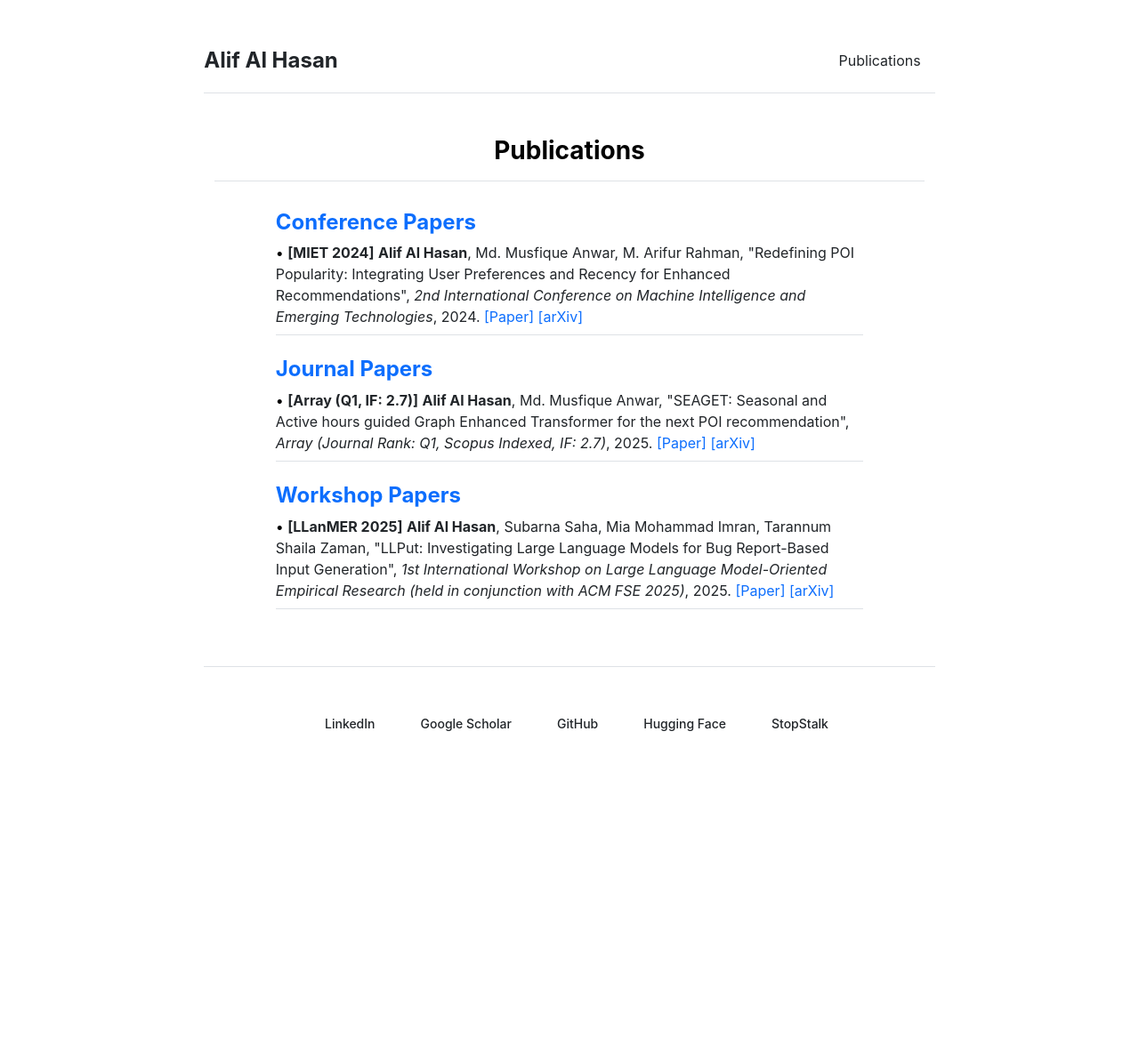
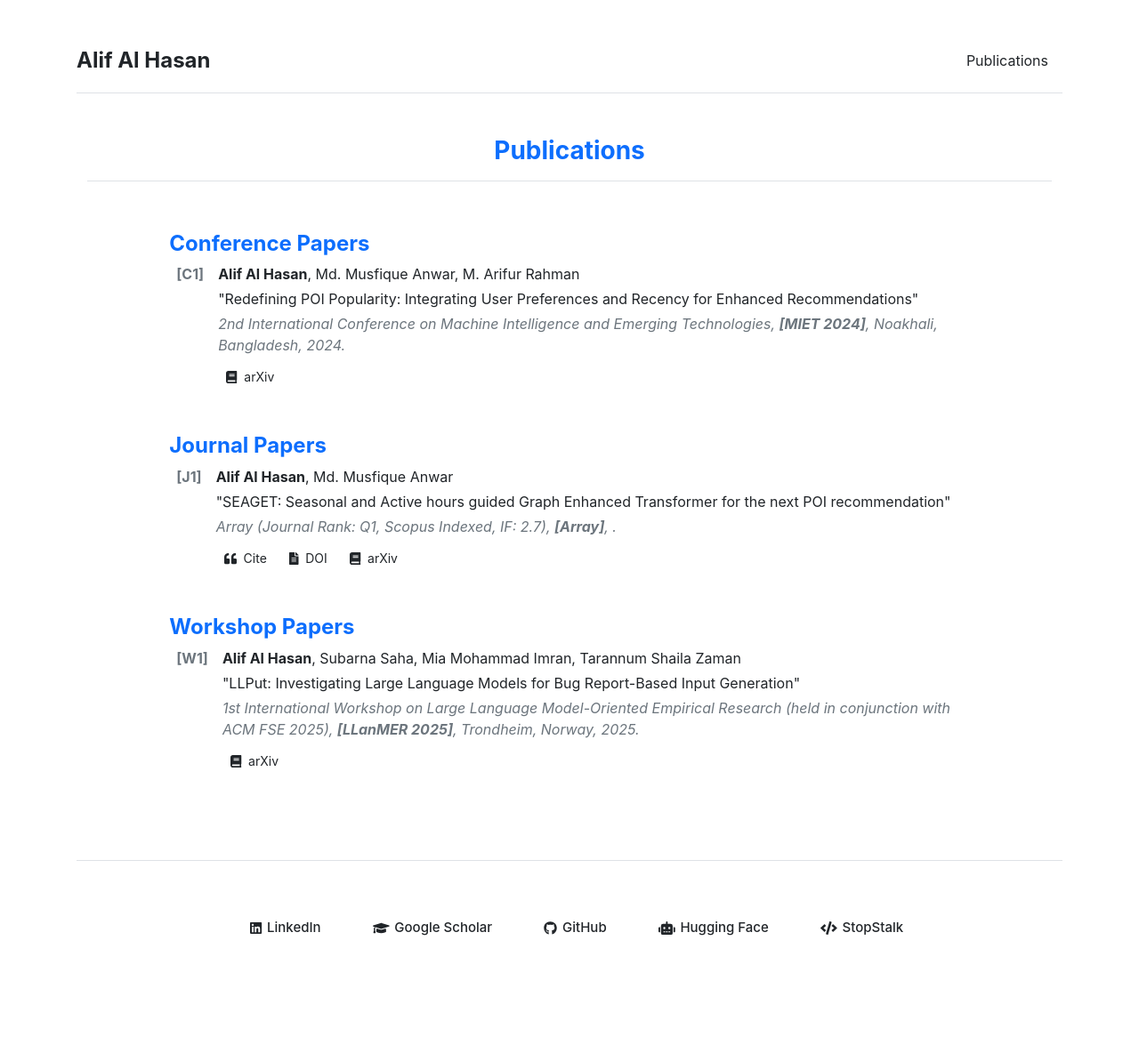
Before and after one commit to alifalhasan/alifalhasan.github.io, a Jekyll site: the page built from publications.md, in a window 1280 px wide. Shown: the whole page at 89% size. Built offline with Jekyll 4.4.1, drawn with Linux system fonts in a browser that asks for light colours; before the commit the page ends 925 px from its top, so only the background shows below that.

Commit message:
[Task] Major Update. [Description] This commit contains some major changes. [Author] @alifalhasan

```diff
--- a/_includes/footer.html
+++ b/_includes/footer.html
@@ -1,36 +1,14 @@
-<footer class="pt-5 my-5 text-muted border-top">
+<link rel="stylesheet" href="{{ '/assets/css/footer.css' | relative_url }}">
+
+<footer class="site-footer pt-5 my-5 text-muted border-top">
   <div class="row">
     <div class="col-md-12 text-center social-media-icons">
-      <a href="https://linkedin.com/in/alifalhasan" class="ms-3 social-link" title="LinkedIn">LinkedIn</a>
-      <a href="https://scholar.google.com/citations?user=yu0t6qsAAAAJ&hl=en" class="ms-3 social-link" title="Google Scholar">Google Scholar</a>
-      <a href="https://github.com/alifalhasan" class="ms-3 social-link" title="GitHub">GitHub</a>
-      <a href="https://huggingface.co/alifalhasan" class="ms-3 social-link" title="Hugging Face">Hugging Face</a>
-      <a href="https://www.stopstalk.com/user/profile/alif_cse_ju" class="ms-3 social-link" title="StopStalk">StopStalk</a>
-      <!-- <a href="mailto:alif.stu2017@juniv.edu" class="ms-3 social-link" title="Email">Email</a> -->
+      {% assign socials = site.data.socials %}
+      {% for social in socials %}
+      <a href="{{ social.url }}" class="ms-3 social-link" title="{{ social.name }}" target="_blank" rel="noopener">
+        <i class="{{ social.icon }}"></i> <span>{{ social.name }}</span>
+      </a>
+      {% endfor %}
     </div>
   </div>
 </footer>
-
-<style>
-  .social-media-icons a {
-    font-size: 14px; /* smaller font size */
-    color: #333; /* text color */
-    text-decoration: none; /* remove underline */
-    font-weight: 500; /* slightly bolder text */
-    padding: 5px 10px;
-    border-radius: 5px; /* rounded corners for the links */
-    transition: color 0.3s, transform 0.3s; /* smooth transition */
-  }
-
-  .social-media-icons a:hover {
-    color: #007bff; /* change text color to blue on hover */
-    transform: scale(1.05); /* slightly enlarge on hover */
-  }
-
-  .social-media-icons {
-    display: flex;
-    justify-content: center; /* center-align the links */
-    flex-wrap: wrap; /* allow wrapping on small screens */
-    gap: 15px; /* space between links */
-  }
-</style>
--- /dev/null
+++ b/_includes/home/profile.html
@@ -0,0 +1,3 @@
+<div class="container text-center mb-4">
+    <img src="{{ site.github.url }}/assets/img/alifalhasan.jpg" alt="Alif Al Hasan" class="img-fluid profile-img">
+</div>
--- a/_includes/publications.html
+++ b/_includes/publications.html
@@ -1,41 +1,72 @@
+<link rel="stylesheet" href="{{ '/assets/css/publications.css' | relative_url }}">
+<script src="{{ '/assets/js/publications.js' | relative_url }}"></script>
+
 <div class="container mb-5">
-  <h3 class="fw-bold border-bottom pb-3 text-center">Publications</h3>
+  <h3 class="fw-bold border-bottom pb-3 text-center text-primary">Publications</h3>
   <div class="row justify-content-center">
     <div class="col-md-10">
 
-      <h4 class="fw-bold text-primary mt-4">Conference Papers</h4>
-      <ul class="list-unstyled">
-        {% for item in site.data.publications.conference %}
-          <li class="mb-3 border-bottom pb-2">•
-            <span class="fw-medium text-dark"><b>[{{ item.venueShort }}]</b> {{ item.authors | replace: 'Alif Al Hasan', '<b>Alif Al Hasan</b>' }}, "{{ item.title }}", <i>{{ item.venue }}</i>, {{ item.date }}.</span>
-            {% if item.url %} <a href="{{ item.url }}" class="text-decoration-none text-primary">[Paper]</a> {% endif %}
-            {% if item.arxiv %} <a href="{{ item.arxiv }}" class="text-decoration-none text-primary">[arXiv]</a> {% endif %}
-          </li>
-        {% endfor %}
-      </ul>
+      {% assign sections = site.data.publications %}
+      {% for section in sections %}
+        <h4 class="fw-bold text-primary mt-5">{{ section[0] | capitalize }} Papers</h4>
+        {% assign papers = section[1] | reverse %}
+        <ul class="list-unstyled ps-2">
+          {% for item in papers %}
+            <li class="mb-5 d-flex">
+              <span class="fw-medium text-secondary me-3">
+                <b>[{{ section[0] | slice: 0,1 | upcase }}{{ forloop.index }}]</b>
+              </span>
+              <div>
+                <p class="mb-1 text-dark">
+                  {{ item.authors | replace: 'Alif Al Hasan', '<b>Alif Al Hasan</b>' }}
+                </p>
+                <p class="mb-1 fw-semibold text-dark">"{{ item.title }}"</p>
+                <p class="mb-2 text-muted fst-italic">
+                  {{ item.venue }}, <b>[{{ item.venueShort }}]</b>, {{ item.datePlace }}.
+                </p>
 
-      <h4 class="fw-bold text-primary mt-4">Journal Papers</h4>
-      <ul class="list-unstyled">
-        {% for item in site.data.publications.journal %}
-          <li class="mb-3 border-bottom pb-2">•
-            <span class="fw-medium text-dark"><b>[{{ item.venueShort }}]</b> {{ item.authors | replace: 'Alif Al Hasan', '<b>Alif Al Hasan</b>' }}, "{{ item.title }}", <i>{{ item.venue }}</i>, {{ item.date }}.</span>
-            {% if item.url %} <a href="{{ item.url }}" class="text-decoration-none text-primary">[Paper]</a> {% endif %}
-            {% if item.arxiv %} <a href="{{ item.arxiv }}" class="text-decoration-none text-primary">[arXiv]</a> {% endif %}
-          </li>
-        {% endfor %}
-      </ul>
-
-      <h4 class="fw-bold text-primary mt-4">Workshop Papers</h4>
-      <ul class="list-unstyled">
-        {% for item in site.data.publications.workshop %}
-          <li class="mb-3 border-bottom pb-2">•
-            <span class="fw-medium text-dark"><b>[{{ item.venueShort }}]</b> {{ item.authors | replace: 'Alif Al Hasan', '<b>Alif Al Hasan</b>' }}, "{{ item.title }}", <i>{{ item.venue }}</i>, {{ item.date }}.</span>
-            {% if item.url %} <a href="{{ item.url }}" class="text-decoration-none text-primary">[Paper]</a> {% endif %}
-            {% if item.arxiv %} <a href="{{ item.arxiv }}" class="text-decoration-none text-primary">[arXiv]</a> {% endif %}
-          </li>
-        {% endfor %}
-      </ul>
+                <div class="btn-group gap-2">
+                  {% if item.bibkey %}
+                    <button class="btn btn-sm custom-btn" onclick="showBibtex('{{ item.bibkey }}')">
+                      <i class="fas fa-quote-left me-1"></i> Cite
+                    </button>
+                  {% endif %}
+                  {% if item.doi %}
+                    <a href="{{ item.doi }}" class="btn btn-sm custom-btn" target="_blank">
+                      <i class="fas fa-file-alt me-1"></i> DOI
+                    </a>
+                  {% endif %}
+                  {% if item.arxiv %}
+                    <a href="{{ item.arxiv }}" class="btn btn-sm custom-btn" target="_blank">
+                      <i class="fas fa-book me-1"></i> arXiv
+                    </a>
+                  {% endif %}
+                </div>
+              </div>
+            </li>
+          {% endfor %}
+        </ul>
+      {% endfor %}
 
     </div>
   </div>
 </div>
+
+<!-- BibTeX Modal -->
+<div id="bibtexModal" class="modal">
+  <div class="modal-content">
+    <div class="modal-header d-flex justify-content-between align-items-center">
+      <h5 class="fw-bold m-0">Cite</h5>
+      <span class="close" onclick="closeModal()">&times;</span>
+    </div>
+    <pre id="bibtexContent" class="p-3">@Loading...</pre>
+    <div class="button-container d-flex justify-content-end gap-2 px-3 pb-3">
+      <button class="btn btn-sm custom-btn" onclick="copyBibtex()">
+        <i class="fas fa-copy me-1"></i> Copy
+      </button>
+      <a id="downloadBibtex" class="btn btn-sm custom-btn" download>
+        <i class="fas fa-download me-1"></i> Download
+      </a>
+    </div>
+  </div>
+</div>
--- a/_layouts/default.html
+++ b/_layouts/default.html
@@ -1,11 +1,22 @@
+<link rel="stylesheet" href="{{ '/assets/css/home.css' | relative_url }}">
+
 <!DOCTYPE html>
-<html lang="{{ site.lang | default: "en-US" }}">
+<html lang="{{ site.lang | default: 'en-US' }}">
+
+<head>
   {% include head.html %}
-  <body>
-    <div class="col-lg-8 mx-auto p-3 py-md-5">
-      {% include header.html %}
+</head>
+
+<body>
+  <main class="container-lg px-3 py-4 py-md-5">
+    {% include header.html %}
+
+    <section>
       {{ content }}
-      {% include footer.html %}
-    </div>
-  </body>
+    </section>
+
+    {% include footer.html %}
+  </main>
+</body>
+
 </html>
--- /dev/null
+++ b/assets/css/footer.css
@@ -0,0 +1,32 @@
+/* Removed background-color to keep default white */
+
+.social-media-icons {
+    display: flex;
+    justify-content: center;
+    flex-wrap: wrap;
+    gap: 18px;
+    padding: 10px 0;
+}
+
+.social-link {
+    font-size: 15px;
+    color: #444;
+    text-decoration: none;
+    font-weight: 500;
+    padding: 6px 12px;
+    border-radius: 6px;
+    transition: color 0.3s ease, transform 0.3s ease, background-color 0.3s ease;
+    display: inline-flex;
+    align-items: center;
+    gap: 6px;
+}
+
+.social-link:hover {
+    color: #007bff;
+    transform: scale(1.05);
+    background-color: rgba(0, 123, 255, 0.05);
+}
+
+.social-link i {
+    font-size: 16px;
+}
--- /dev/null
+++ b/assets/css/home.css
@@ -0,0 +1,26 @@
+.profile-img {
+    width: 300px;
+    height: 350px;
+    object-fit: cover;
+    border-radius: 10px;
+    box-shadow: 0 4px 8px rgba(0, 0, 0, 0.1);
+}
+
+.custom-btn {
+    border: 2px solid #212529;
+    color: #212529;
+    background-color: transparent;
+    transition: background-color 0.3s ease-in-out, color 0.3s ease-in-out;
+}
+
+.custom-btn:hover,
+.custom-btn:focus {
+    background-color: #f8f9fa;
+    color: #212529;
+}
+
+.custom-btn:active {
+    background-color: #e2e6ea !important;
+    color: #212529 !important;
+    border-color: #212529 !important;
+}
--- /dev/null
+++ b/assets/css/publications.css
@@ -0,0 +1,93 @@
+/* assets/css/publications.css */
+
+.publication-btn {
+    border: 2px solid #212529;
+    color: #212529;
+    background-color: transparent;
+    transition: background-color 0.3s ease-in-out, color 0.3s ease-in-out;
+    font-weight: bold;
+    font-size: 14px;
+    padding: 6px 12px;
+    border-radius: 6px;
+    display: inline-flex;
+    align-items: center;
+    font-family: "Segoe UI", Arial, sans-serif;
+}
+
+.publication-btn i {
+    margin-right: 6px;
+}
+
+.publication-btn:hover,
+.publication-btn:focus {
+    background-color: #f8f9fa;
+    color: #212529;
+}
+
+.publication-btn:active {
+    background-color: #e2e6ea !important;
+    color: #212529 !important;
+    border-color: #212529 !important;
+}
+
+/* Modal Styling */
+.modal {
+    display: none;
+    position: fixed;
+    z-index: 1000;
+    left: 0;
+    top: 0;
+    width: 100%;
+    height: 100%;
+    background-color: rgba(0, 0, 0, 0.5);
+    justify-content: center;
+    align-items: center;
+}
+
+.modal-content {
+    background-color: white;
+    padding: 20px;
+    border-radius: 10px;
+    width: 500px;
+    max-width: 90%;
+    box-shadow: 0 5px 15px rgba(0, 0, 0, 0.3);
+    font-family: 'Segoe UI', Arial, sans-serif;
+}
+
+.modal-header {
+    display: flex;
+    justify-content: space-between;
+    align-items: center;
+    border-bottom: 1px solid #ddd;
+    padding-bottom: 10px;
+    margin-bottom: 10px;
+}
+
+.close {
+    font-size: 22px;
+    cursor: pointer;
+    color: #555;
+}
+
+.close:hover {
+    color: #000;
+}
+
+pre {
+    background: #f8f9fa;
+    padding: 12px;
+    border-radius: 6px;
+    overflow-x: auto;
+    font-size: 14px;
+}
+
+.button-container {
+    display: flex;
+    justify-content: flex-end;
+    gap: 10px;
+    margin-top: 10px;
+}
+
+.me-1 {
+    margin-right: 0.25rem !important;
+}
--- /dev/null
+++ b/assets/js/publications.js
@@ -0,0 +1,19 @@
+function showBibtex(bibkey) {
+    fetch(`/static/citations/${bibkey}.bib`)
+        .then(response => response.text())
+        .then(data => {
+            document.getElementById('bibtexContent').textContent = data;
+            document.getElementById('downloadBibtex').setAttribute('href', `data:text/plain;charset=utf-8,${encodeURIComponent(data)}`);
+            document.getElementById('bibtexModal').style.display = 'flex';
+        });
+}
+
+function closeModal() {
+    document.getElementById('bibtexModal').style.display = 'none';
+}
+
+function copyBibtex() {
+    const bibtexText = document.getElementById('bibtexContent').textContent;
+    navigator.clipboard.writeText(bibtexText);
+    alert('Copied to clipboard!');
+}
```
Also changed, not shown: _data/publications.yml (+9 -6 lines), _data/socials.yml (added, +19 -0 lines), _includes/home/about.html (added, +8 -0 lines), _includes/home/cv-button.html (added, +8 -0 lines), _includes/home/updates.html (added, +20 -0 lines), _layouts/home.html (+4 -68 lines), static/citations/journal/2025/j.array.2025.100385.bib (added, +13 -0 lines), 2 other files.
